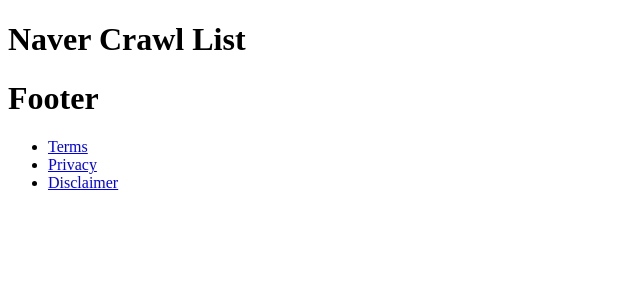
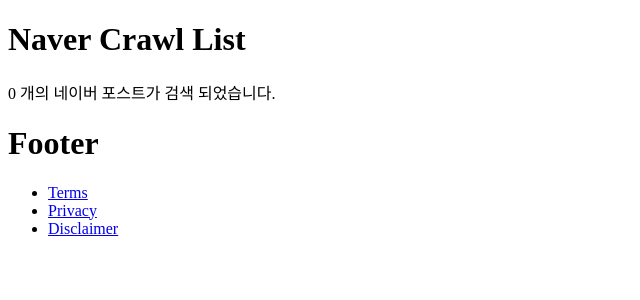
Before and after one commit to kaoruushjima/pastpython, a Django app: page /naver-posts/ in a window 1280 px wide. Shown: the part 116-416 px from the top of the page, without its empty margins (0-640 px from the left). Run offline with Django 3.2, Linux system fonts and the light colour scheme; data that the repository does not hold is empty.

Commit message:
update naver_posts list view: add naver_posts count

```diff
--- a/pythonblog/pythonblog/templates/naver_posts/list.html
+++ b/pythonblog/pythonblog/templates/naver_posts/list.html
@@ -3,6 +3,7 @@
 {% block title %}Naver Crawl List{% endblock %}
 {% block content %}
 <h1>Naver Crawl List</h1>
+<p>{{ naver_posts | length }} 개의 네이버 포스트가 검색 되었습니다.</p>
 <ul>
     {% for naver_post in naver_posts %}
     <li>
```
